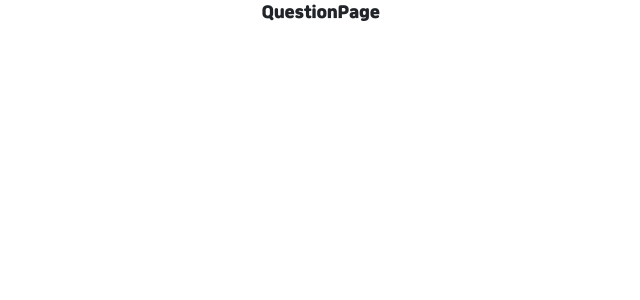
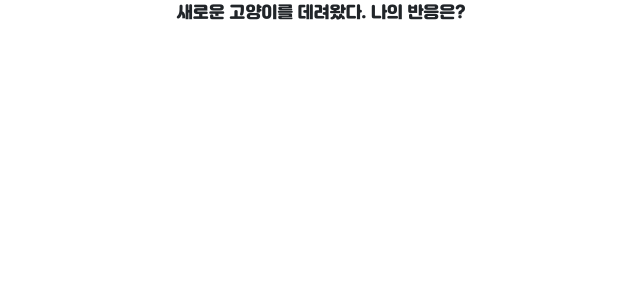
Before and after one commit to chanjook1m/mbti-test, a React (Create React App) app: page /question in a window 1280 px wide. Shown: the top 300 px of the page, without its empty margins (319-959 px from the left). Built offline with nearby package versions, Linux system fonts and the light colour scheme.

Commit message:
feat/더미 데이터 만들기

```diff
--- a/src/pages/QuestionPage.tsx
+++ b/src/pages/QuestionPage.tsx
@@ -1,7 +1,9 @@
 import React from 'react';
 
+import { questionData } from '../stores/Question/questionData';
+
 function QuestionPage(): React.ReactElement {
-  return <div>QuestionPage</div>;
+  return <div>{questionData[0].title}</div>;
 }
 
 export default QuestionPage;
--- a/src/pages/ResultPage.tsx
+++ b/src/pages/ResultPage.tsx
@@ -1,7 +1,14 @@
 import React from 'react';
 
+import { resultData } from '../stores/Result/resultData';
+
 function ResultPage(): React.ReactElement {
-  return <div>ResultPage</div>;
+  return (
+    <>
+      <div>{resultData[0].best}</div>
+      <img src={resultData[0].img} width={350} height={350}></img>
+    </>
+  );
 }
 
 export default ResultPage;
--- /dev/null
+++ b/src/stores/Question/questionData.ts
@@ -0,0 +1,25 @@
+import { EIQuestion } from './types';
+
+export const questionData: EIQuestion[] = [
+  {
+    id: 1,
+    title: '새로운 고양이를 데려왔다. 나의 반응은?',
+    answer1: '말을 걸고 싶다',
+    answer2: '적응할 시간을 준다',
+    type: 'EI',
+  },
+  {
+    id: 2,
+    title: '고양이에 대한 모든 것이 궁금하다. 나의 행동은?',
+    answer1: '커뮤니티에서 지식을 쌓는다',
+    answer2: '커뮤니티 가입은 안하고 혼자 찾는다',
+    type: 'EI',
+  },
+  {
+    id: 3,
+    title: '고양이가 이쁘다. 나의 반응은?',
+    answer1: '인스타에 자랑한다',
+    answer2: '사진을 찍고 간직한다',
+    type: 'EI',
+  },
+];
--- /dev/null
+++ b/src/stores/Question/types.ts
@@ -0,0 +1,7 @@
+export interface EIQuestion {
+  id: number;
+  title: string;
+  answer1: string;
+  answer2: string;
+  type: string;
+}
--- /dev/null
+++ b/src/stores/Result/resultData.ts
@@ -0,0 +1,13 @@
+import { EIResult } from './types';
+
+import CatImage from '../../assets/cat.jpg';
+
+export const resultData: EIResult[] = [
+  {
+    id: 1,
+    name: '스핑크스',
+    best: 'ESFP',
+    desc: '장난기 많고 활기찬 고양이',
+    img: `${CatImage}`,
+  },
+];
--- /dev/null
+++ b/src/stores/Result/types.ts
@@ -0,0 +1,7 @@
+export interface EIResult {
+  id: number;
+  name: string;
+  best: string;
+  desc: string;
+  img: string;
+}
```
